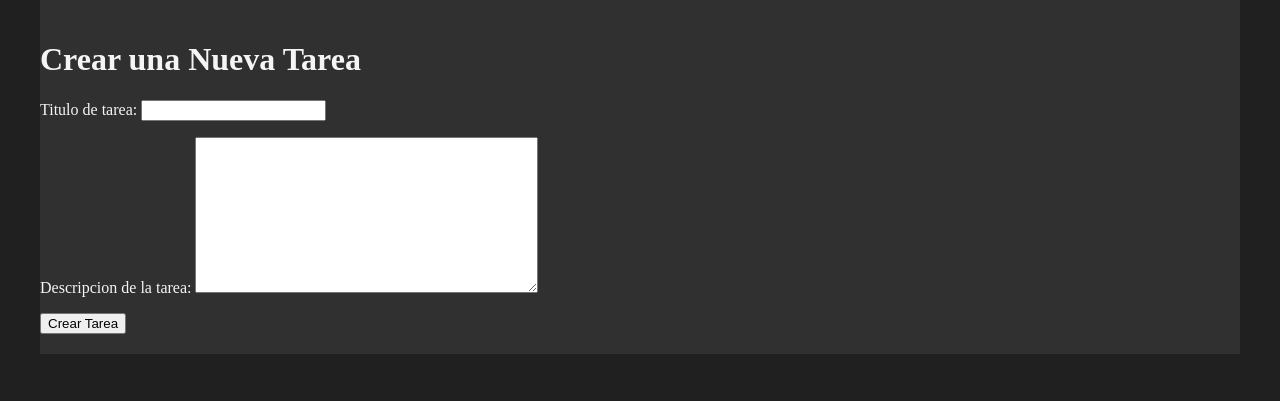
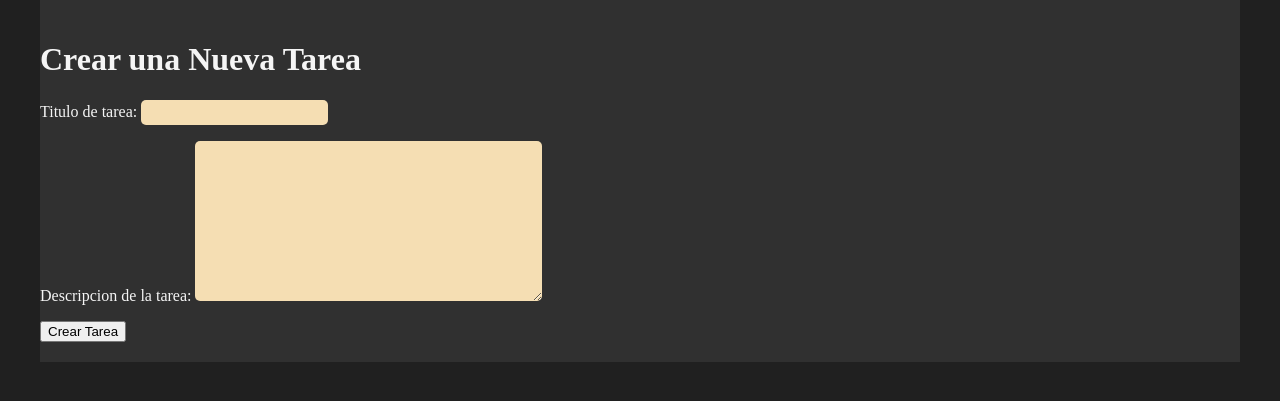
Before and after one commit to ZurielPC04/djangoproject, a Django app: page /create_task/ in a window 1280 px wide. Shown: the part 98-499 px from the top of the page. Run offline with Django 5.2, Linux system fonts and the light colour scheme.

Commit message:
clase input

```diff
--- a/myapp/forms.py
+++ b/myapp/forms.py
@@ -1,8 +1,13 @@
 from django import forms
 
+
 class CreateNewTask(forms.Form):
-    title = forms.CharField(label="Titulo de tarea", max_length=200)
-    description = forms.CharField(label="Descripcion de la tarea", widget=forms.Textarea)
+    title = forms.CharField(label="Titulo de tarea", max_length=200,
+                            widget=forms.TextInput(attrs={'class': 'input'}))
+    description = forms.CharField(label="Descripcion de la tarea", widget=forms.Textarea(
+        attrs={'class': 'input'}))
+
 
 class CreateNewProject(forms.Form):
-    name = forms.CharField(label="Nombre del proyecto", max_length=200)
+    name = forms.CharField(label="Nombre del proyecto", max_length=200,
+                           widget=forms.TextInput(attrs={'class': 'input'}))
--- a/myapp/static/styles/main.css
+++ b/myapp/static/styles/main.css
@@ -39,3 +39,11 @@ body {
   border-radius: 5px;
   color: black;
 }
+
+.input {
+  background-color: wheat;
+  border-radius: 5px;
+  border: none;
+  padding: 5px;
+  text-align: center;
+}
```
